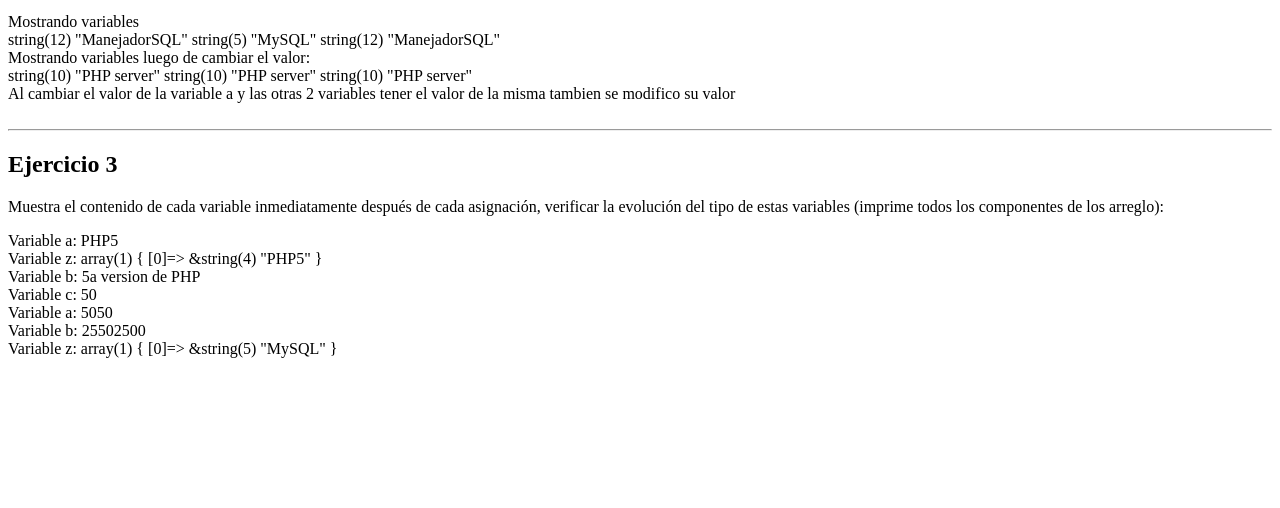
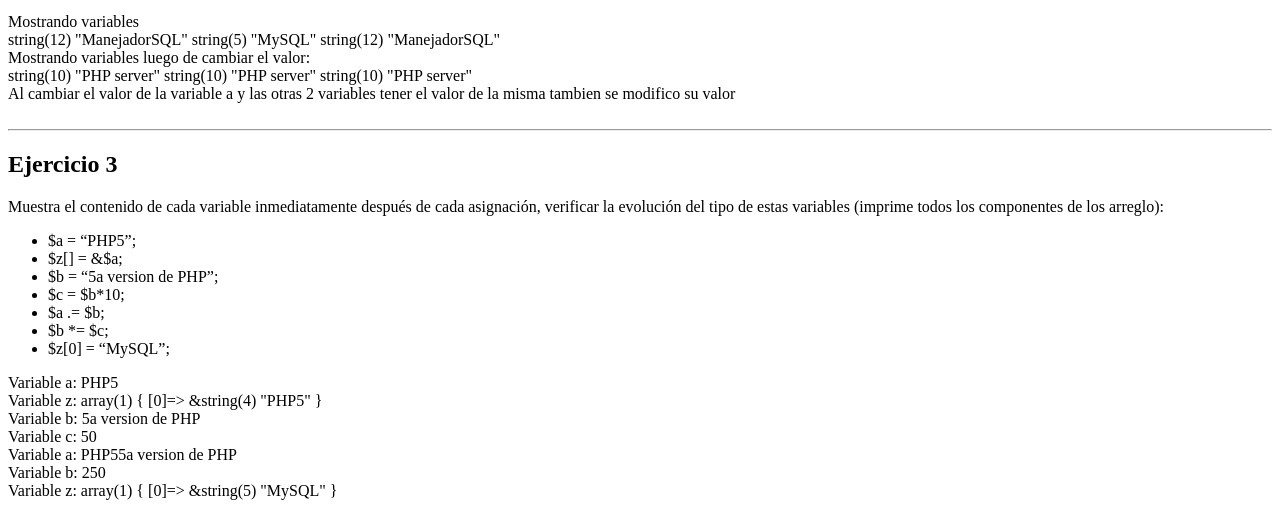
Before and after one commit to Mmontiel13/tecweb, a PHP site: page / in a window 1280 px wide. Shown: the part 433-941 px from the top of the page. Before the commit the page ends 791 px from the top, so only its background shows below. Run offline with PHP 8.4, Linux system fonts and the light colour scheme.

Commit message:
Ejercicio 3 corregido

```diff
--- a/practicas/p03/index.php
+++ b/practicas/p03/index.php
@@ -38,6 +38,7 @@
         $c = &$a;<br>
     </p>
     <?php
+       unset($a, $b, $c);
        $a = "ManejadorSQL";
        $b = 'MySQL';
        $c = &$a;
@@ -65,7 +66,17 @@
         verificar la evolución del tipo de estas variables (imprime todos los componentes de los
         arreglo):
     </p>
+    <ul>
+        <li>$a = “PHP5”;</li>
+        <li>$z[] = &$a;</li>
+        <li>$b = “5a version de PHP”;</li>
+        <li>$c = $b*10;</li>
+        <li>$a .= $b;</li>
+        <li>$b *= $c;</li>
+        <li>$z[0] = “MySQL”;</li>
+    </ul>
     <?php
+        unset($a, $b, $c, $z);
         $a = "PHP5";
         echo 'Variable a: '.$a;
         echo '<br>';
```
